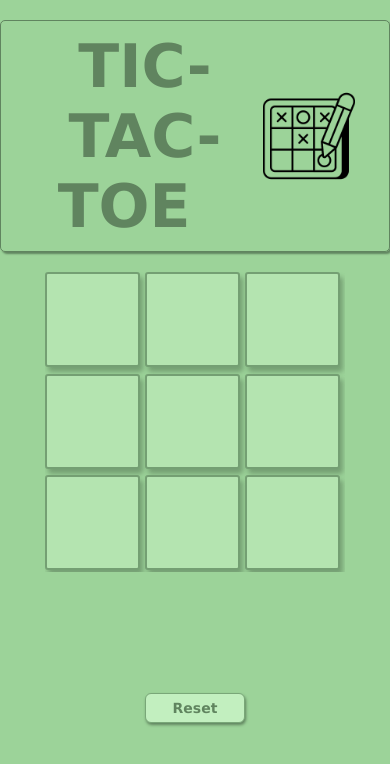
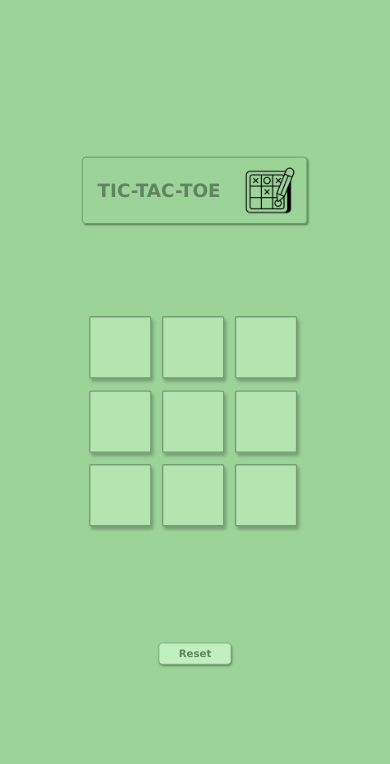
Before and after one commit to Chinmay-G/tic-tac-toe, a plain HTML site: page index.html in a window 390 px wide. Drawn offline with Linux system fonts and the light colour scheme.

Commit message:
Added media query for responsiveness

```diff
--- a/style.css
+++ b/style.css
@@ -228,3 +228,19 @@ hr {
     opacity: 0.3;
     filter: blur(2px);
 }
+
+@media screen and (max-width: 700px){
+    * {
+        scale: 0.9;
+    }
+
+    .heading {
+        font-size: 14px;
+        padding: 5px 10px;
+    }
+
+    .logo {
+        width: 80px;
+    }
+
+}
```
